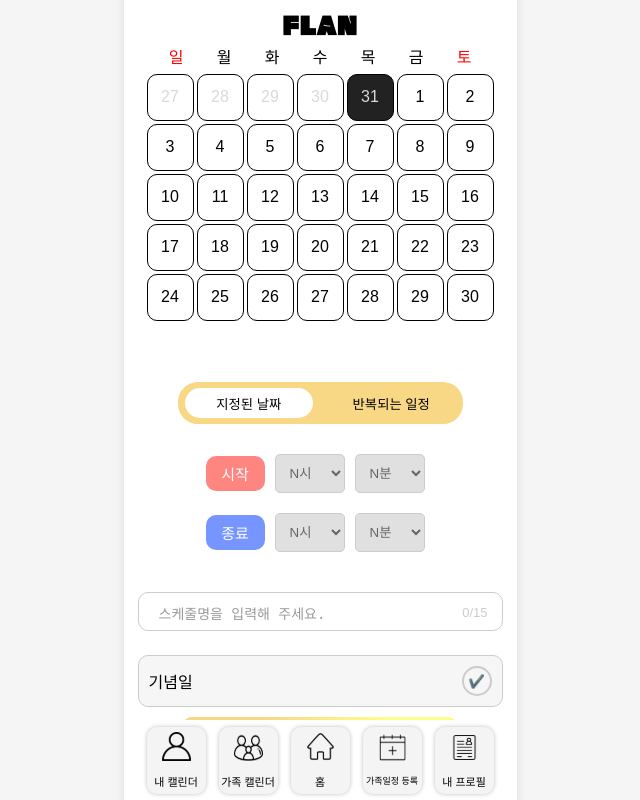
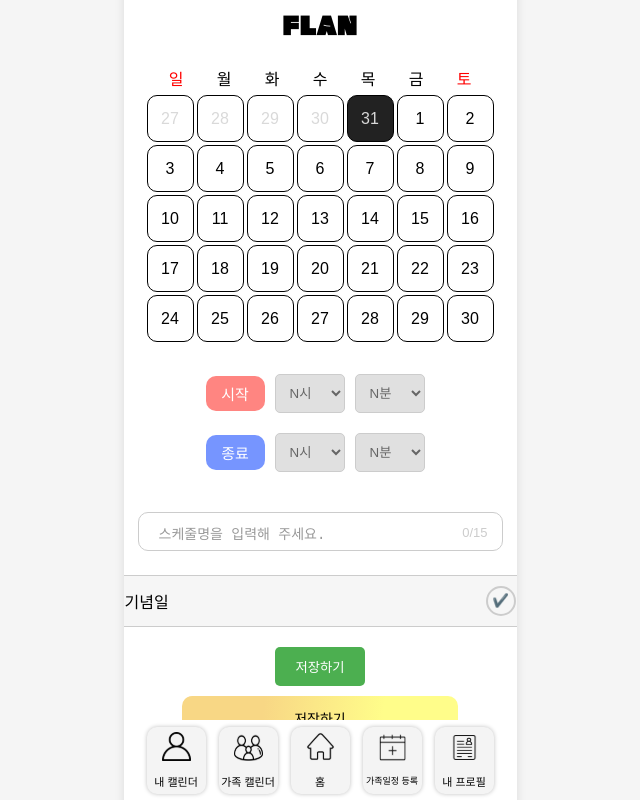
Before and after one commit to 2024GanzithonPYTHON/6_Ganzi_Frontend, a React (Vite) app: page /EditMyCalendar in a window 1280 px wide. Both pictures are taken after a click on the element "31". Shown: the whole page, without its empty margins (320-960 px from the left). Built offline with nearby package versions, Linux system fonts and the light colour scheme; a web font is replaced by a local one.

Commit message:
지정날짜 로딩완

```diff
--- a/src/pages/myCalendar/editMyCalendar/editMyCalendar.jsx
+++ b/src/pages/myCalendar/editMyCalendar/editMyCalendar.jsx
@@ -3,6 +3,7 @@ import styled from 'styled-components';
 
 import Calendar from "../../familycalendar/Calendar";
 import EditDate from "./EditDate";
+import SelectedDate from "./selectedDay";
 
 const ScheduleContainer = styled.div`
     margin-top: 20px;
@@ -72,7 +73,7 @@ function EditMyCalendar() {
             {selectedDate && (
                 <ScheduleContainer>
                     {isEditing && (
-                        <EditDate date={selectedDate} onToggleEdit={handleToggleEdit} />
+                        <SelectedDate date={selectedDate} onToggleEdit={handleToggleEdit} />
                     )}
                     <ButtonContainer>
                         <StyledButton onClick={handleSave}>저장하기</StyledButton>
--- a/src/pages/myCalendar/editMyCalendar/selectedDay.jsx
+++ b/src/pages/myCalendar/editMyCalendar/selectedDay.jsx
@@ -1,6 +1,7 @@
 import React, { useState } from "react";
 import styled from 'styled-components';
 import SpecialDay from "./specialDay";
+import api from '../../../api/api'; // API 호출을 위한 axios 인스턴스
 
 const InputContainer = styled.div`
     margin-top: 20px;
@@ -25,10 +26,8 @@ const ButtonText = styled.p`
     text-align: center;
     font-family: "Pretendard Variable";
     font-size: 15px;
-    font-style: normal;
     font-weight: 400;
-    line-height: normal;
-    `
+`;
 
 const EndButton = styled.div`
     display: flex;
@@ -43,7 +42,6 @@ const EndButton = styled.div`
     background: #7695FF;
 `;
 
-
 const Select = styled.select`
     padding: 10px;
     margin-right: 10px;
@@ -54,21 +52,21 @@ const Select = styled.select`
 
     &:focus {
         background-color: #ffffff;
-        color: black; //
-        outline: none; //
+        color: black;
+        outline: none;
     }
 
     option {
-        background-color:  #ffffff;
+        background-color: #ffffff;
         color: black;
     }
 `;
+
 const StartTimeContainer = styled.div`
     display: flex;
     align-items: center;
     justify-content: center; // 중앙 정렬 추가
     margin-bottom: 20px;
-    position: relative;
 `;
 
 const ScheduleInput = styled.div`
@@ -85,7 +83,7 @@ const InputField = styled.textarea`
     padding-left: 20px;
     padding-right: 40px; // CharCount 공간 확보
     resize: none;
-    font-size: 14px; // 텍스트 크기 조정
+    font-size: 14px;
 
     &::placeholder {
         color: #999;
@@ -101,6 +99,19 @@ const CharCount = styled.div`
     bottom: 15px;
 `;
 
+const SaveButton = styled.button`
+    margin-top: 20px;
+    padding: 10px 20px;
+    border-radius: 5px;
+    background-color: #4CAF50; /* Green */
+    color: white;
+    border: none;
+    cursor: pointer;
+
+    &:hover {
+        background-color: #45a049;
+    }
+`;
 
 function SelectedDate({ date, onToggleEdit }) {
     const [isRecurring, setIsRecurring] = useState(false);
@@ -109,15 +120,56 @@ function SelectedDate({ date, onToggleEdit }) {
     const [startMinute, setStartMinute] = useState('N분');
     const [endHour, setEndHour] = useState('N시');
     const [endMinute, setEndMinute] = useState('N분');
-    const [eventName, setEventName] = useState('기념일');
 
     const handleScheduleChange = (event) => {
         setSchedule(event.target.value);
     };
 
+    const formatDate = (date) => {
+        const d = new Date(date);
+        const year = d.getFullYear();
+        const month = String(d.getMonth() + 1).padStart(2, '0'); // 월은 0부터 시작
+        const day = String(d.getDate()).padStart(2, '0');
+        return `${year}-${month}-${day}`;
+    };
+
+    const handleSave = async () => {
+        // 시간 변환
+        const formattedStartHour = startHour === 'N시' ? '00' : String(startHour).padStart(2, '0');
+        const formattedStartMinute = startMinute === 'N분' ? '00' : String(startMinute).padStart(2, '0');
+        const formattedEndHour = endHour === 'N시' ? '00' : String(endHour).padStart(2, '0');
+        const formattedEndMinute = endMinute === 'N분' ? '00' : String(endMinute).padStart(2, '0');
+
+        const startTime = `${formattedStartHour}:${formattedStartMinute}:00`; // 시작 시간 포맷
+        const endTime = `${formattedEndHour}:${formattedEndMinute}:00`; // 종료 시간 포맷
+
+        const requestBody = {
+            input_schedule_date: formatDate(date), // 선택된 날짜 포맷 변환
+            input_start_time: startTime,
+            input_end_time: endTime,
+            schedule_title: schedule,
+            is_daily: false, // 모두 false로 설정
+            is_weekly: false,
+            is_monthly: false,
+            is_yearly: false
+        };
+
+        try {
+            const response = await api.post('/personal/my-schedule/', requestBody, {
+                headers: {
+                    Authorization: `Bearer ${localStorage.getItem("access_token")}`,
+                    'Content-Type': 'application/json',
+                },
+            });
+            console.log('스케줄 저장 성공:', response.data);
+            // 추가적인 처리 (예: 알림, 리셋 등)
+        } catch (error) {
+            console.error('스케줄 저장 오류:', error.response?.data || error.message);
+        }
+    };
+
     return (
         <div>
-
             {isRecurring ? (
                 <div>
                     <h4>반복되는 일정 설정</h4>
@@ -144,7 +196,7 @@ function SelectedDate({ date, onToggleEdit }) {
                     </StartTimeContainer>
 
                     <StartTimeContainer>
-                    <EndButton><ButtonText>종료</ButtonText></EndButton>
+                        <EndButton><ButtonText>종료</ButtonText></EndButton>
                         <Select value={endHour} onChange={(e) => setEndHour(e.target.value)}>
                             <option value="N시">N시</option>
                             {[...Array(24).keys()].map(hour => (
@@ -171,10 +223,12 @@ function SelectedDate({ date, onToggleEdit }) {
                     </StartTimeContainer>
 
                     <SpecialDay/>
+
+                    <SaveButton onClick={handleSave}>저장하기</SaveButton> {/* 저장하기 버튼 추가 */}
                 </InputContainer>
             )}
         </div>
     );
 }
 
-export default  SelectedDate;
+export default SelectedDate;
```
Also changed, not shown: src/pages/myCalendar/editMyCalendar/editDate.jsx (line endings or trailing spaces), src/pages/myCalendar/editMyCalendar/specialDay.jsx (line endings or trailing spaces).
